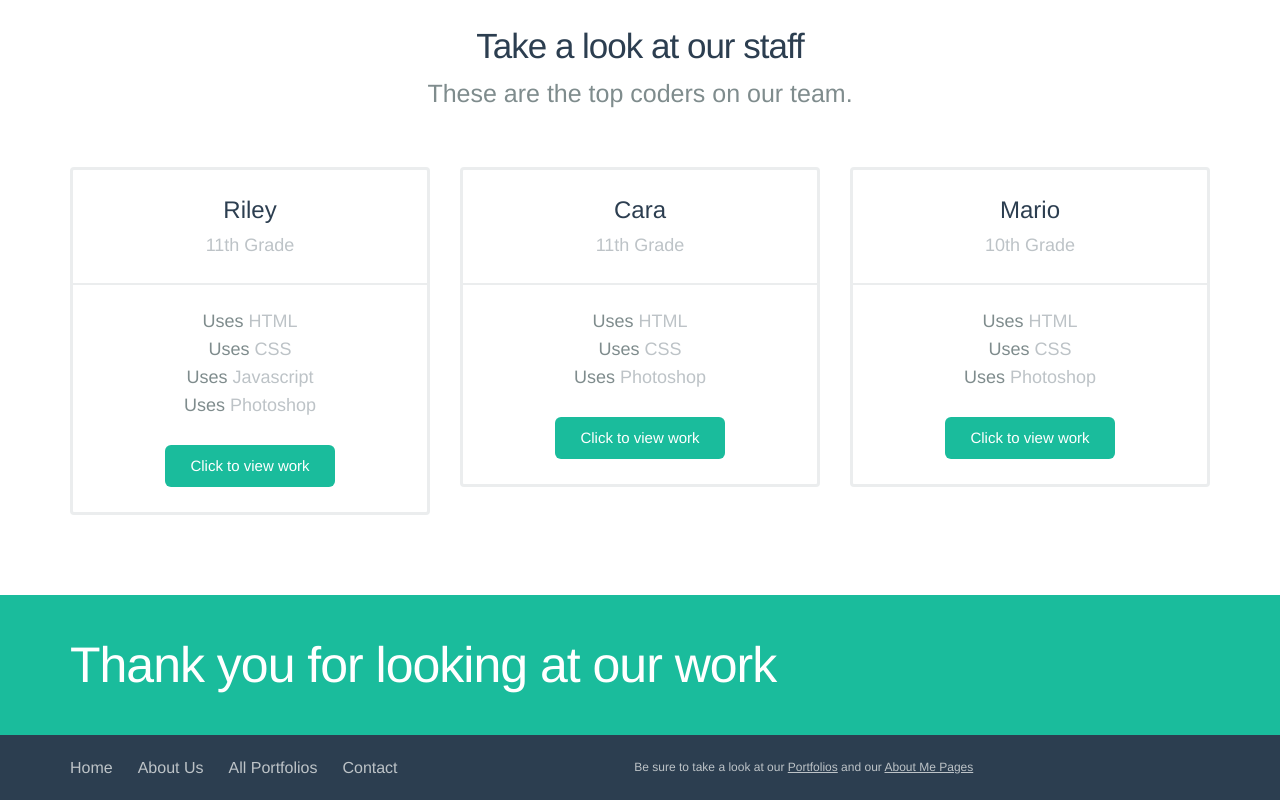
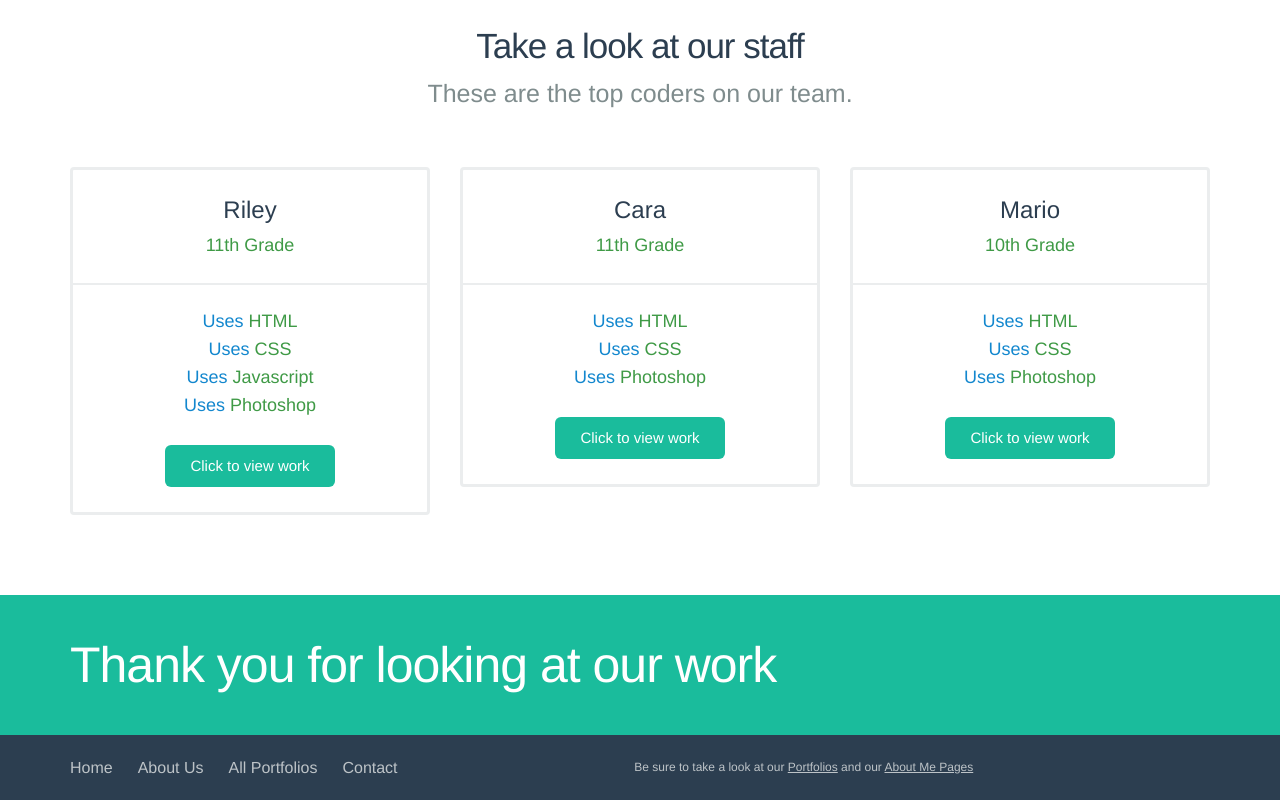
Before and after one commit to rileyneedham56/Group1-Portfolio, a plain HTML site: page Developer/samples/sample-03/index.html in a window 1280 px wide. Shown: the part 809-1609 px from the top of the page. Drawn offline with Linux system fonts and the light colour scheme.

Commit message:
minor changes

```diff
--- a/Developer/samples/sample-03/css/style.css
+++ b/Developer/samples/sample-03/css/style.css
@@ -1146,7 +1146,7 @@ section * {
   -moz-border-radius: 4px;
   border-radius: 4px;
   text-align: center;
-  color: #bdc3c7;
+  color: #3f9a46;
   font-size: 18px;
   font-weight: normal;
 }
@@ -1155,7 +1155,7 @@ section * {
   padding-right: 10px;
 }
 .price-1 .plan b {
-  color: #7f8c8d;
+  color: #1387ce;
 }
 .price-1 .plan .title {
   color: #2c3e50;
```
